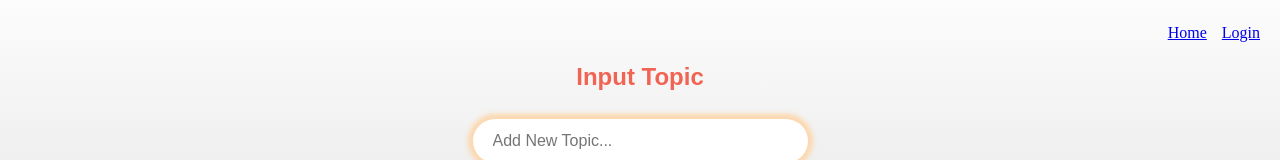
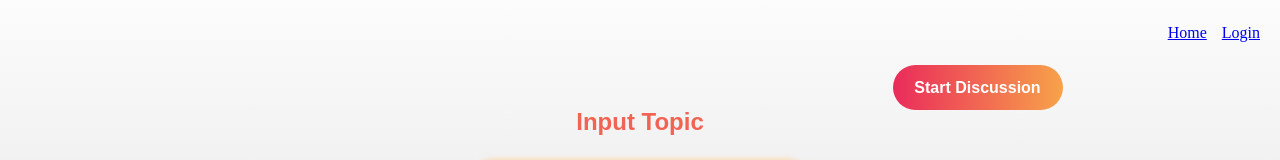
Before and after one commit to nezudevv/Lean-Coffee, a React (Create React App) app in the folder App-UI/my-app/: page / in a window 1280 px wide. Shown: the top 160 px of the page. Built offline with nearby package versions, Linux system fonts and the light colour scheme; no server answers.

Commit message:
added styling to start discussion button

```diff
--- a/App-UI/my-app/src/Styles/ContentBody.scss
+++ b/App-UI/my-app/src/Styles/ContentBody.scss
@@ -17,11 +17,8 @@
 .Topic-Submit-Wrapper {
   display: flex;
   flex-direction: column;
-  // border: solid blueviolet;
   align-items: center;
-  // justify-content: center;
   input {
-    // color: rgb(222 222 222);
     font-family: "Nunito", sans-serif;
     font-size: 1rem;
     text-transform: capitalize;
@@ -117,3 +114,20 @@
   text-transform: capitalize;
   font-weight: 700;
 }
+
+.Start-Discussion-Button {
+  display: flex;
+  text-transform: capitalize;
+  font-weight: 700;
+  color: white;
+  border: 0;
+  justify-content: center;
+  align-items: center;
+  margin-left: 675px;
+  border-radius: 30px;
+  height: 45px;
+  width: 170px;
+  font-family: "Nunito", sans-serif;
+  font-size: 1rem;
+  background-image: linear-gradient(to right, rgb(234 43 91), rgb(248 162 74));
+}
--- a/App-UI/my-app/src/components/ContentBodyParent.js
+++ b/App-UI/my-app/src/components/ContentBodyParent.js
@@ -10,6 +10,7 @@ export default function ContentBodyParent({
   return (
     <div className='Main-Topic-Container'>
       <div className='Topic-Submit-Wrapper'>
+        <button className='Start-Discussion-Button'>Start Discussion</button>
         <h1 className='Main-Title'>Input Topic</h1>
         <input
           placeholder={"Add new topic..."}
@@ -17,6 +18,7 @@ export default function ContentBodyParent({
         ></input>
         <button onClick={createTopic}>Submit</button>
       </div>
+
       <div className='Topic-Child-Container'>
         <div className='Topic-Child-Container2'>
           {topics.map(topic => (
```
